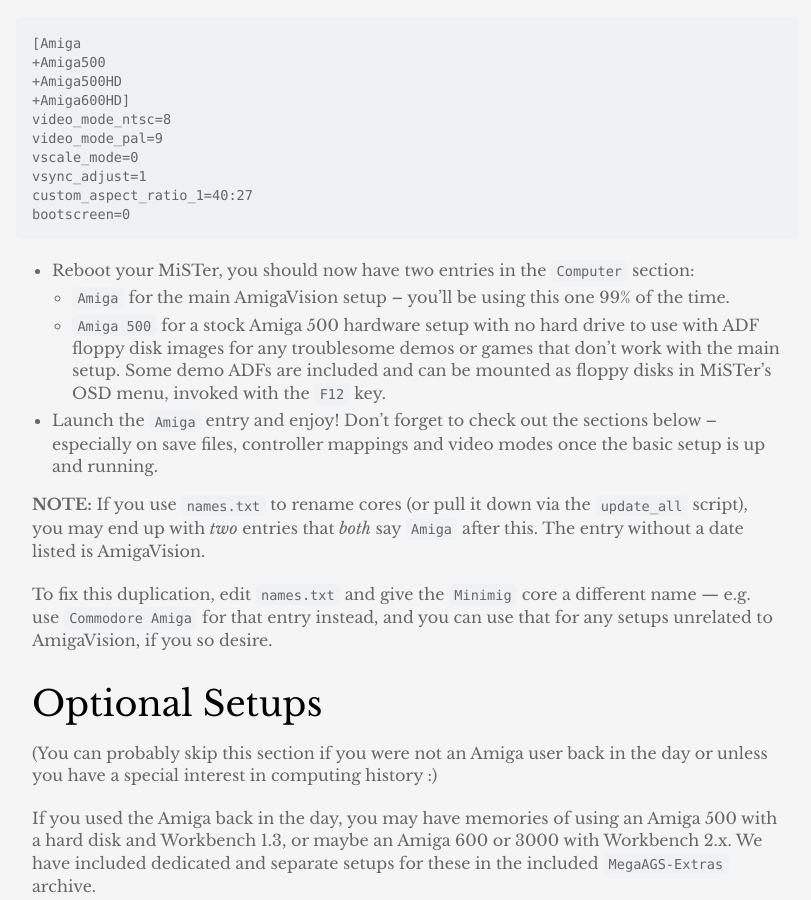
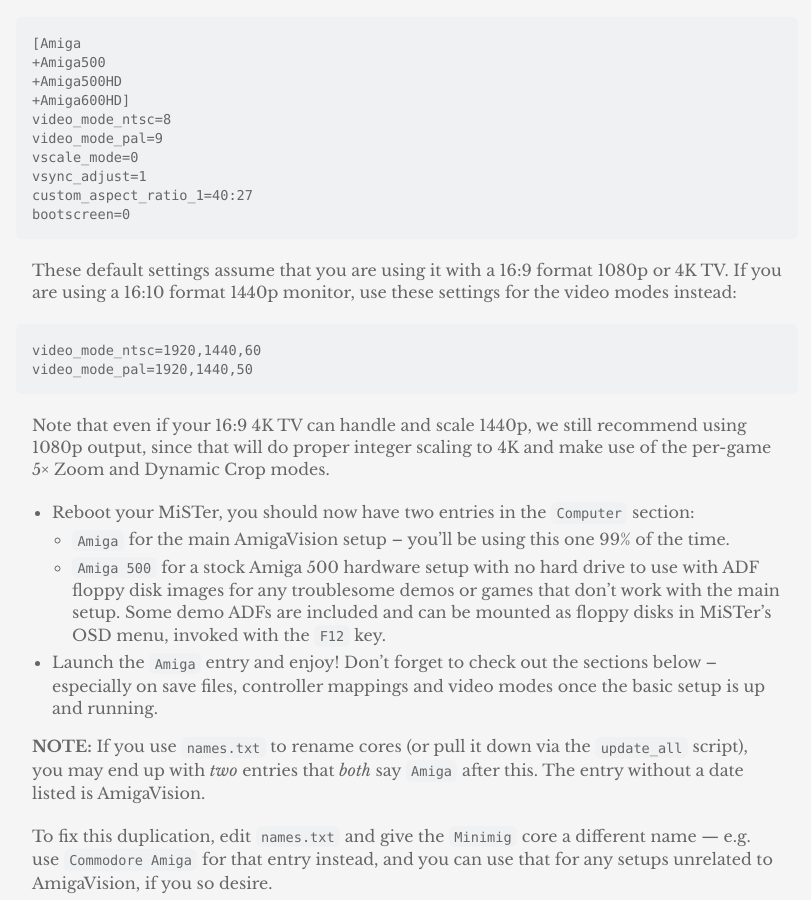
Before and after one commit to amigavision/amigavision.github.io, a Jekyll site: the page built from docs.md, in a window 1280 px wide and 900 px high, scrolled down 4787 px. Shown: the whole window, without its empty margins (233-1044 px from the left). Built offline with Jekyll 4.4.1, drawn with Linux system fonts in a browser that asks for light colours.

Commit message:
Add example 1440p/16:10 setting

````diff
--- a/docs.md
+++ b/docs.md
@@ -146,6 +146,15 @@
 custom_aspect_ratio_1=40:27
 bootscreen=0
 ```
+
+These default settings assume that you are using it with a 16:9 format 1080p or 4K TV. If you are using a 16:10 format 1440p monitor, use these settings for the video modes instead:
+
+```
+video_mode_ntsc=1920,1440,60
+video_mode_pal=1920,1440,50
+```
+
+Note that even if your 16:9 4K TV can handle and scale 1440p, we still recommend using 1080p output, since that will do proper integer scaling to 4K and make use of the per-game 5× Zoom and Dynamic Crop modes.
 
 * Reboot your MiSTer, you should now have two entries in the `Computer` section:
   * `Amiga` for the main AmigaVision setup -- you'll be using this one 99% of the time.
````
